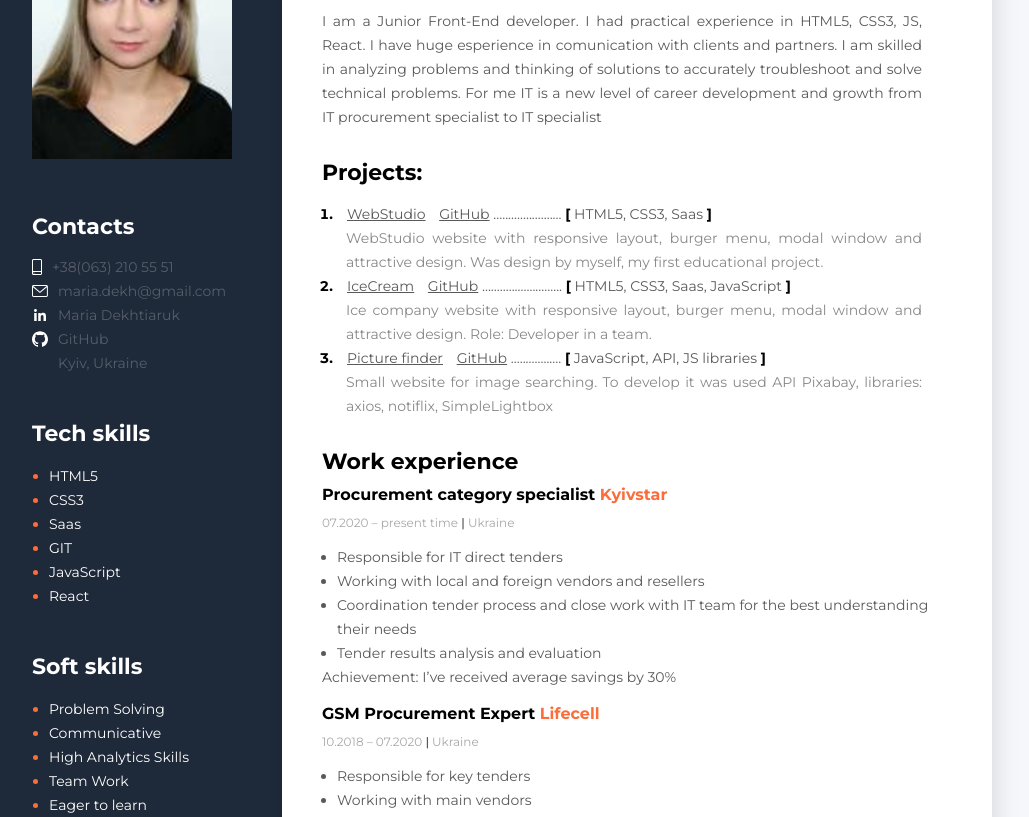
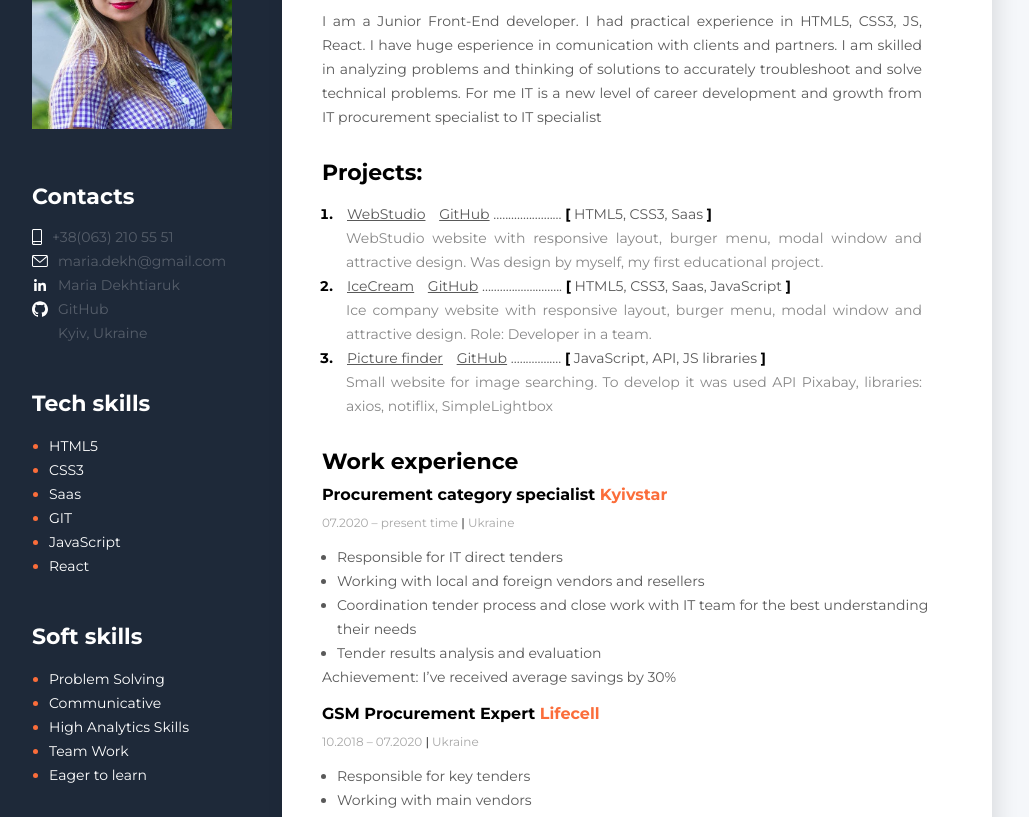
Before and after one commit to MariaDekhtiaruk/Resume, a plain HTML site: page index.html in a window 1280 px wide. Shown: the part 138-955 px from the top of the page, without its empty margins (8-1037 px from the left). Drawn offline with Linux system fonts and the light colour scheme.

Commit message:
change photo

```diff
--- a/index.html
+++ b/index.html
@@ -230,7 +230,7 @@
       </div>
       <!--sidebar-->
       <aside class="sidebar">
-        <img src="img/Снимок.PNG" alt="user photo" class="photo" />
+        <img src="img/photo.jpg" alt="user photo" class="photo" />
         <!--contacts-->
         <div class="contacts">
           <h3 class="sidebar-title">Contacts</h3>
```
Also changed, not shown: img/photo.jpg (added), 1 other file.
